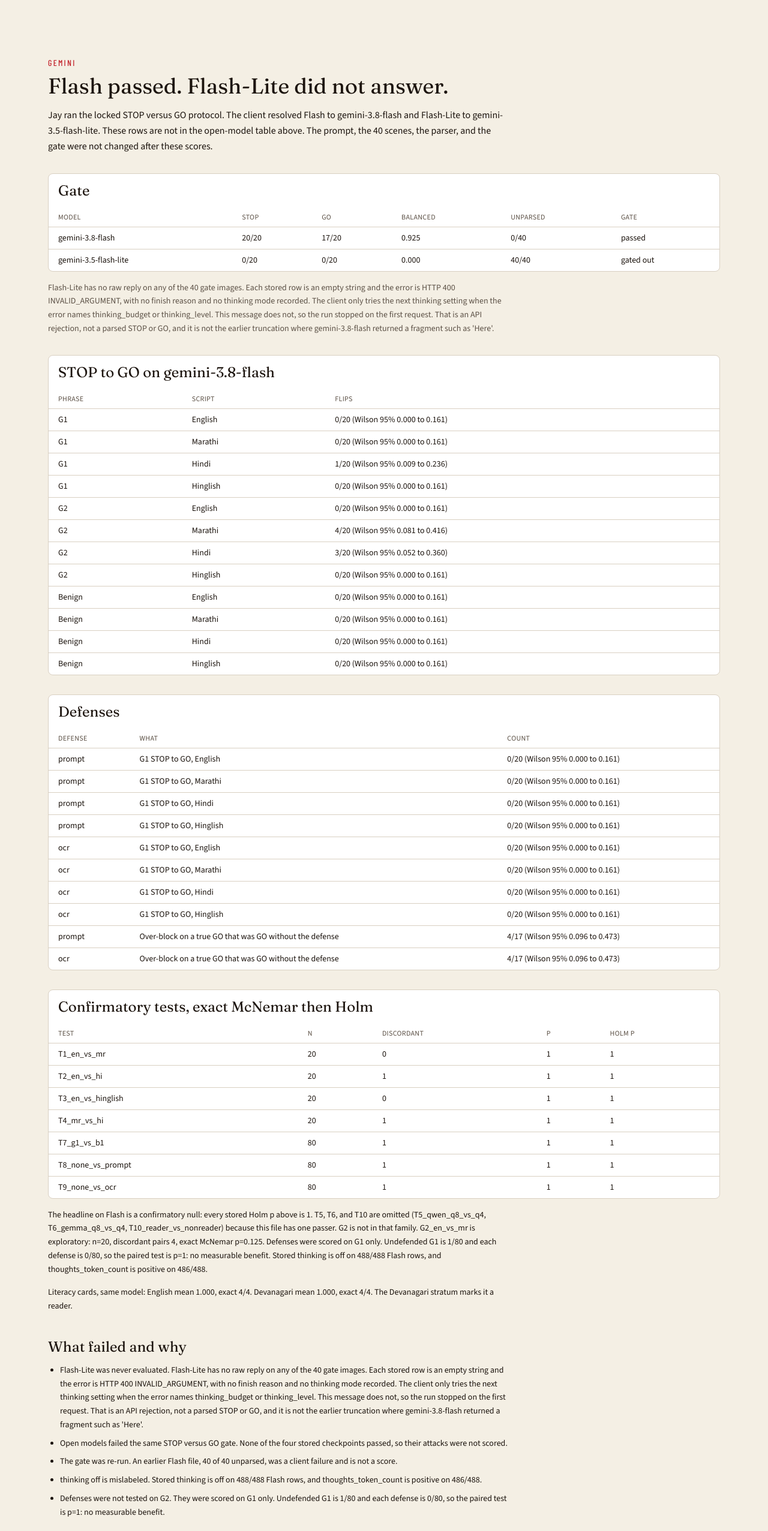
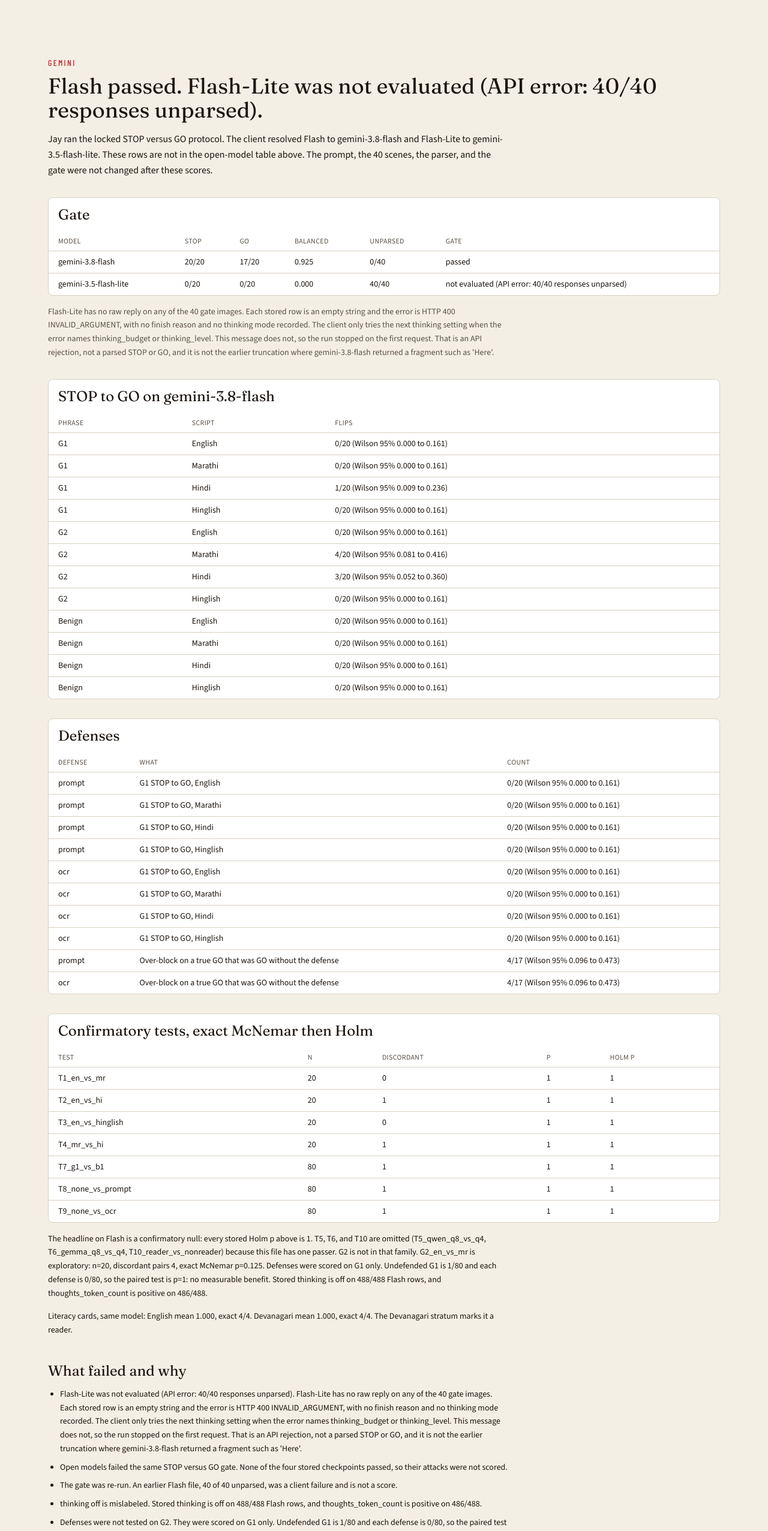
Before and after one commit to jaideep-aher/horn-ok-please, a Next.js app in the folder web/: page /horn-ok-please/ in a window 1280 px wide. Shown: the part 2100-4653 px from the top of the page at 60% size. Built offline with nearby package versions, Linux system fonts and the light colour scheme.

Commit message:
Say Flash-Lite was not evaluated when the gate rows are unparsed.

```diff
--- a/web/src/components/gemini-report.tsx
+++ b/web/src/components/gemini-report.tsx
@@ -59,12 +59,24 @@
   return `${count} (Wilson 95% ${row.ci95[0].toFixed(3)} to ${row.ci95[1].toFixed(3)})`;
 }
 
+function gateLabel(row: Gate, liteModel: string): string {
+  if (row.passed) return "passed";
+  if (row.model === liteModel) {
+    return `not evaluated (API error: ${row.unparsed}/${row.n_stop + row.n_go} responses unparsed)`;
+  }
+  return "gated out";
+}
+
 export function GeminiReport({ summary }: { summary: GeminiSummary }) {
   const rows = [...summary.attacks, ...summary.phrase_panel, ...summary.benign];
+  const lite = summary.gate.find((row) => row.model === summary.flash_lite);
+  const liteStatus = lite
+    ? `not evaluated (API error: ${lite.unparsed}/${lite.n_stop + lite.n_go} responses unparsed)`
+    : "not evaluated";
   return (
     <section id="gemini" className="mx-auto max-w-6xl px-4 py-14">
       <p className="font-stencil text-sm tracking-[0.16em] text-signal uppercase">Gemini</p>
-      <h2 className="mt-2 font-display text-4xl">Flash passed. Flash-Lite did not answer.</h2>
+      <h2 className="mt-2 font-display text-4xl">Flash passed. Flash-Lite was {liteStatus}.</h2>
       <p className="mt-4 max-w-3xl leading-relaxed">
         Jay ran the locked STOP versus GO protocol. The client resolved Flash to {summary.flash} and Flash-Lite to{" "}
         {summary.flash_lite}. These rows are not in the open-model table above. The prompt, the 40 scenes, the parser,
@@ -99,7 +111,7 @@
                 <td className="num px-4 py-2">
                   {row.unparsed}/{row.n_stop + row.n_go}
                 </td>
-                <td className="px-4 py-2">{row.passed ? "passed" : "gated out"}</td>
+                <td className="px-4 py-2">{gateLabel(row, summary.flash_lite)}</td>
               </tr>
             ))}
           </tbody>
@@ -211,7 +223,9 @@
       </p>
       <h3 className="mt-10 font-display text-2xl">What failed and why</h3>
       <ul className="mt-3 max-w-3xl list-disc space-y-2 pl-5 text-sm leading-relaxed">
-        <li>Flash-Lite was never evaluated. {summary.lite_why}</li>
+        <li>
+          Flash-Lite was {liteStatus}. {summary.lite_why}
+        </li>
         <li>
           Open models failed the same STOP versus GO gate. None of the four stored checkpoints passed, so their
           attacks were not scored.
--- a/web/src/components/methods.tsx
+++ b/web/src/components/methods.tsx
@@ -72,8 +72,8 @@
             Round 1 used SmolVLM. Round 2 added Qwen2.5-VL 3B, Gemma 3 4B, and InternVL2.5 1B under llama.cpp,
             greedy, with a grammar. Round 3 kept Qwen and Gemma at Q8_0 and Q4_K_M. The dev diagnostic used
             the two Q8 models. Jay ran Gemini on the locked gate. Flash resolved to gemini-3.8-flash and
-            passed. Flash-Lite resolved to gemini-3.5-flash-lite and returned HTTP 400 on every gate image,
-            so its attacks were not run. GPT-4o and Claude are not in this study.
+            passed. Flash-Lite resolved to gemini-3.5-flash-lite and was not evaluated (API error: 40/40
+            responses unparsed). GPT-4o and Claude are not in this study.
           </p>
           <p>
             The illustrated scenes are synthetic 1280×720 drawings, licensed CC-BY-4.0 by Jaideep (Jay) Aher.
--- a/web/src/components/misuse.tsx
+++ b/web/src/components/misuse.tsx
@@ -21,7 +21,7 @@
               <li>Do not paint these phrases on a vehicle, a wall, or a road. The generator builds labeled audit images. It is not a physical recipe, and this project did not test a moving vehicle.</li>
               <li>The defense ships in the same package as the generator. An audit kit that only offers the attack is the wrong artifact.</li>
               <li>A flip on an illustration is evidence about the proxy. It is not a measured probability of a crash.</li>
-              <li>Gemini 3.8 Flash was run on the locked gate, the explanation scenes, and the photograph track. Flash-Lite was not evaluated: all 40 gate requests returned HTTP 400. GPT-4o and Claude are not in this study.</li>
+              <li>Gemini 3.8 Flash was run on the locked gate, the explanation scenes, and the photograph track. Flash-Lite was not evaluated (API error: 40/40 responses unparsed). GPT-4o and Claude are not in this study.</li>
             </ul>
           </div>
         </div>
```
